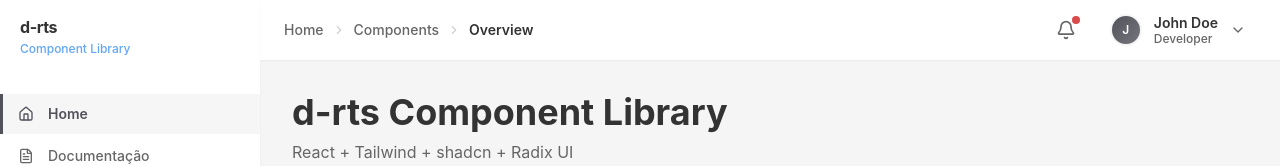
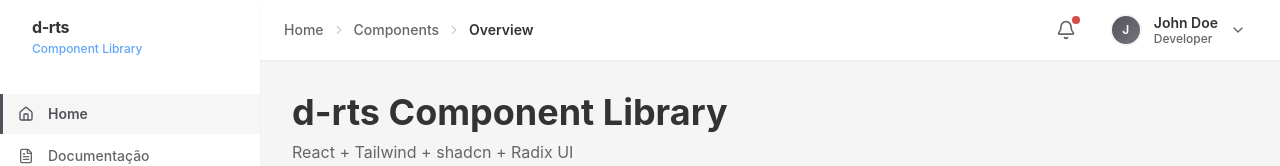
Before and after one commit to pivetoo/dRTS, a React (Vite) app in the folder d-rts/: page / in a window 1280 px wide. Shown: the top 166 px of the page. Built offline with nearby package versions, Linux system fonts and the light colour scheme.

Commit message:
correcoes sidebar

```diff
--- a/d-rts/src/components/ui/sidebar.tsx
+++ b/d-rts/src/components/ui/sidebar.tsx
@@ -100,7 +100,7 @@
           >
             {logo}
             {!collapsed && (
-              <div className="flex-1 overflow-hidden">
+              <div className="flex-1 overflow-hidden ml-3">
                 {title && <div className="font-bold text-base text-foreground leading-tight tracking-tight">{title}</div>}
                 {subtitle && <div className="text-xs text-secondary font-medium leading-tight mt-1">{subtitle}</div>}
               </div>
```
Also changed, not shown: 3 other files (tests, documents, lock files or other folders).
